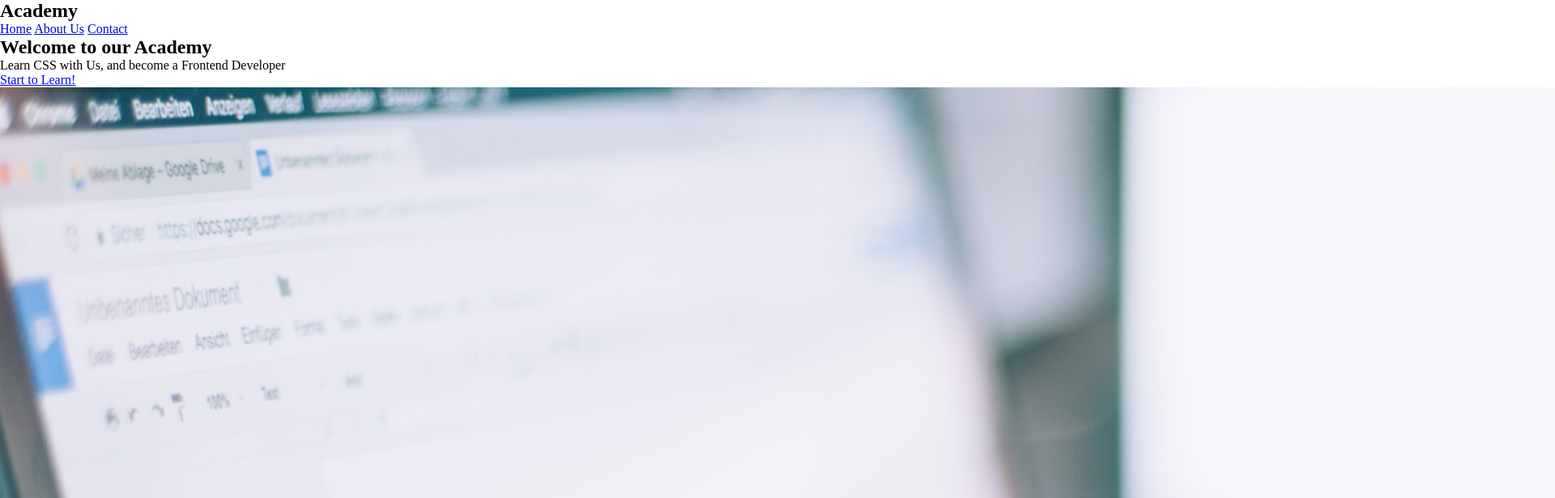
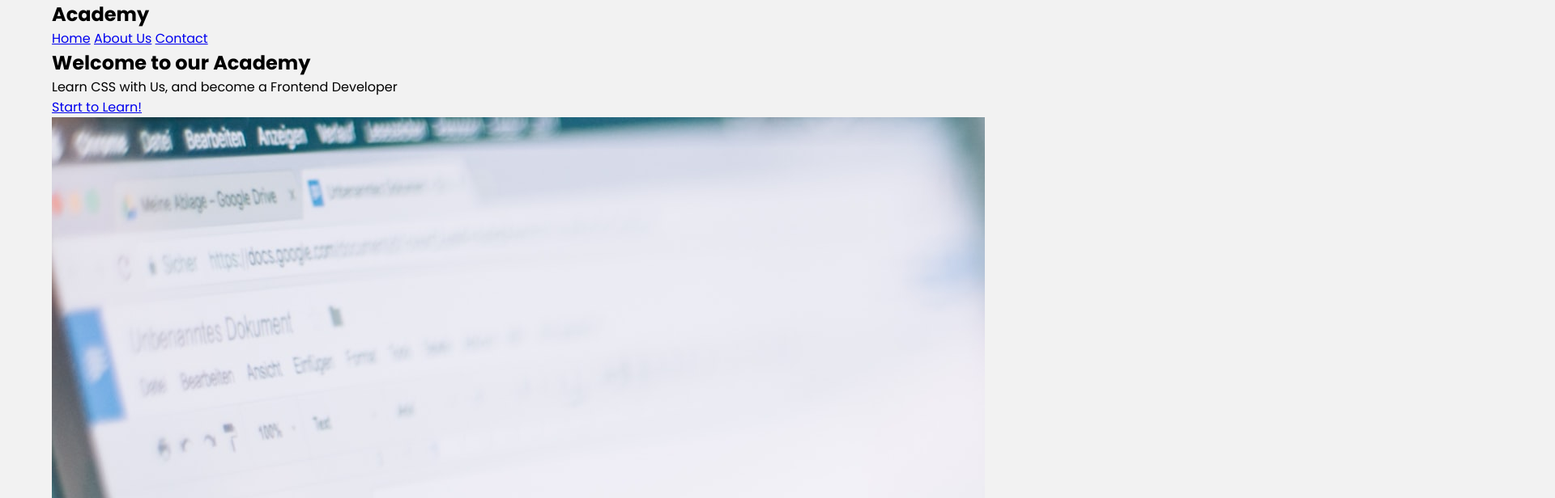
Before and after one commit to callmeFurok/simple-landingpage-using-flexbox, a plain HTML site: page index.html in a window 1280 px wide. Shown: the top 616 px of the page at 81% size, 1920 px wide, since content can reach past the window. Drawn offline with Linux system fonts and the light colour scheme.

Commit message:
add "Poppins" like a principal font and add style to .container class

```diff
--- a/style.css
+++ b/style.css
@@ -1,5 +1,20 @@
+/*Fonts*/
+@import url('https://fonts.googleapis.com/css2?family=Poppins:wght@300;400;500;700&display=swap');
+
 * {
     margin: 0;
     padding: 0;
     box-sizing: border-box;
 }
+
+body {
+    font-family: 'Poppins', sans-serif;
+    background: #f2f2f2;
+}
+
+.container {
+    width: 90%;
+    max-width: 1200px;
+    margin: 0 auto;
+    overflow: hidden;
+}
```
